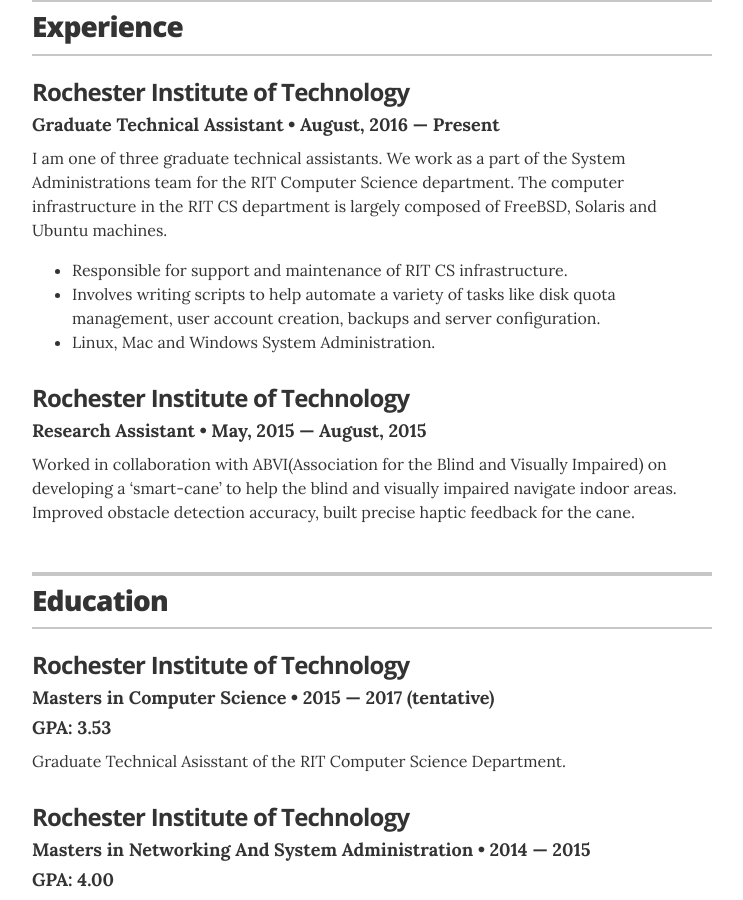
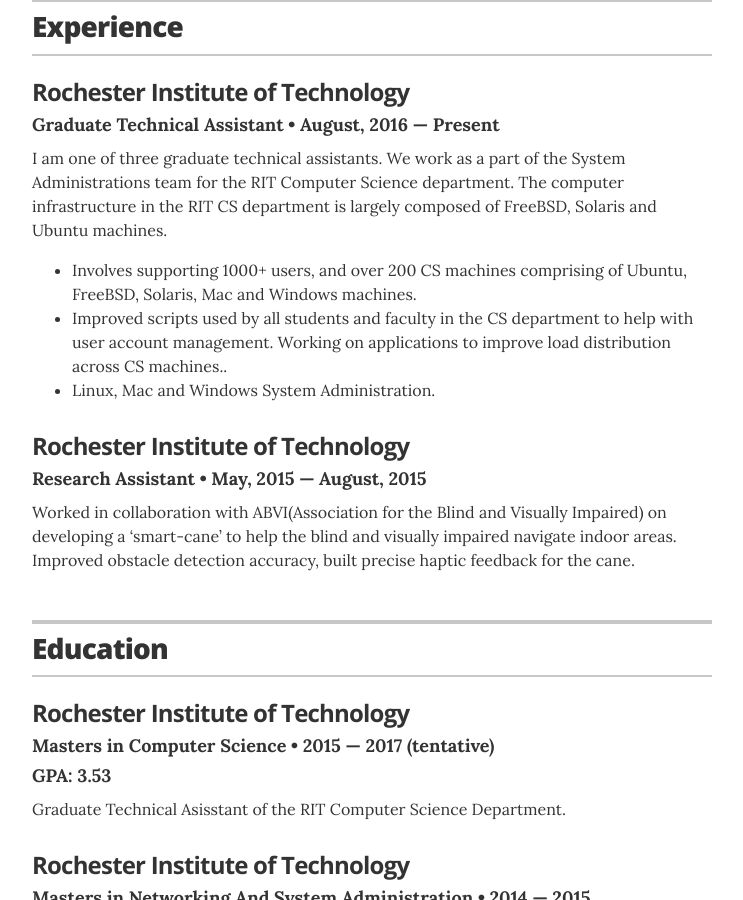
Before and after one commit to sameerraghuram/sameerraghuram.github.io, a Jekyll site: the page built from index.html, in a window 1280 px wide and 900 px high, scrolled down 558 px. Shown: the whole window, without its empty margins (268-1011 px from the left). Built offline with Jekyll 4.4.1, drawn with Linux system fonts in a browser that asks for light colours.

Commit message:
improve ga

```diff
--- a/_layouts/resume.html
+++ b/_layouts/resume.html
@@ -53,8 +53,8 @@
           <h4 class="resume-item-details" itemprop="description">Graduate Technical Assistant &bull; August, 2016 &mdash; Present</h4>
           <p class="resume-item-copy"> I am one of three graduate technical assistants. We work as a part of the System Administrations team for the RIT Computer Science department. The computer infrastructure in the RIT CS department is largely composed of FreeBSD, Solaris and Ubuntu machines.</p>
           <ul class="resume-item-list">
-            <li>Responsible for support and maintenance of RIT CS infrastructure.</li>
-            <li>Involves writing scripts to help automate a variety of tasks like disk quota management, user account creation, backups and server configuration.</li>
+            <li>Involves supporting 1000+ users, and over 200 CS  machines comprising of Ubuntu, FreeBSD, Solaris, Mac and Windows machines.</li>
+            <li>Improved scripts used by all students and faculty in the CS department to help with user account management. Working on applications to improve load distribution across CS machines..</li>
             <li>Linux, Mac and Windows System Administration.</li>
           </ul>
           <p class="resume-item-copy"></p>
```
